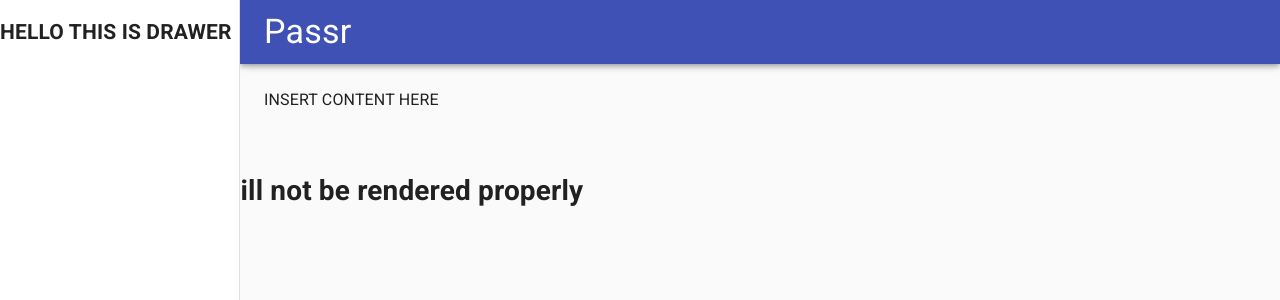
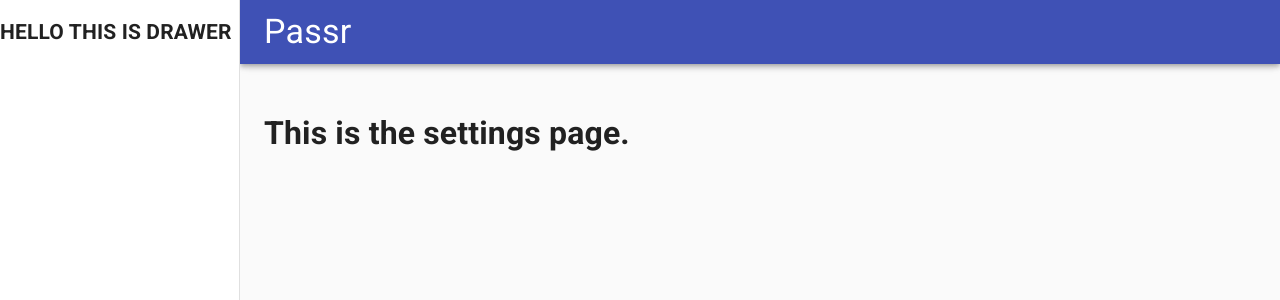
Before and after one commit to VikeLabs/Passr-Archived, a React app: page / in a window 1280 px wide. Shown: the top 300 px of the page. Built offline with nearby package versions, Linux system fonts and the light colour scheme.

Commit message:
initial wip

```diff
--- a/src/components/ApplicationBar/ApplicationBar.tsx
+++ b/src/components/ApplicationBar/ApplicationBar.tsx
@@ -8,6 +8,8 @@ import MenuIcon from '@material-ui/icons/Menu';
 import Toolbar from '@material-ui/core/Toolbar';
 import Typography from '@material-ui/core/Typography';
 import { makeStyles, useTheme, Theme, createStyles } from '@material-ui/core/styles';
+
+import Settings from '../Settings/Settings'
 
 const drawerWidth = 240;
 
@@ -127,7 +129,7 @@ export default function ApplicationBar() {
         <div className={classes.toolbar} />
         {/* Insert CourseContent here */}
         <Typography paragraph>
-          INSERT CONTENT HERE
+          <Settings />
         </Typography>
       </main>
     </div>
--- /dev/null
+++ b/src/components/Settings/Settings.tsx
@@ -0,0 +1,7 @@
+import React from 'react'
+
+export default function Settings() {
+    return <div>
+        <h1>This is the settings page.</h1>
+    </div>
+}
--- a/src/components/app/app.tsx
+++ b/src/components/app/app.tsx
@@ -16,7 +16,6 @@ export const App: React.FC = () => {
     return (
         <div id="app" className={classes.root}>
             <ApplicationBar/>
-            <h1>Content put here will not be rendered properly </h1>
         </div>
     )
 }
```
